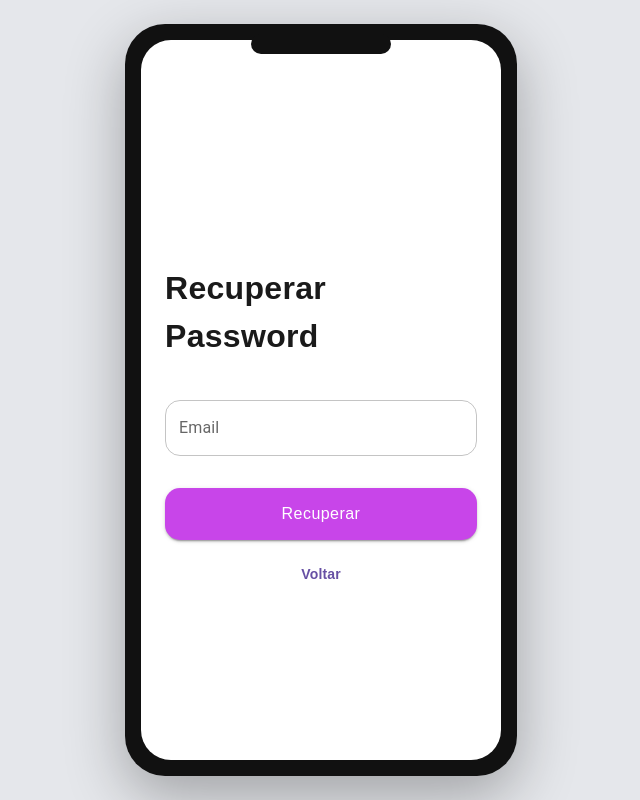
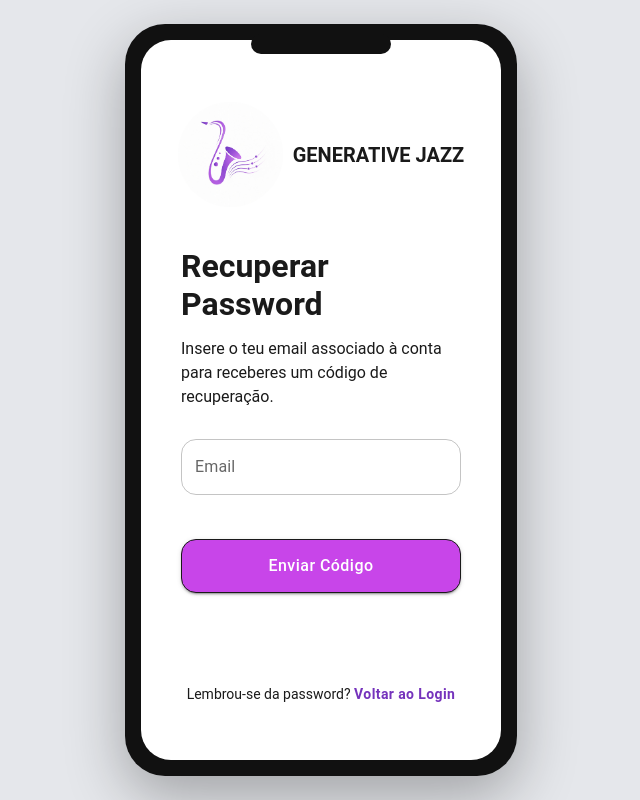
Before and after one commit to BrSalv2006/IHC_Trabalho, a React (Create React App) app: page /recuperar-password in a window 1280 px wide. Shown: the whole page, without its empty margins (319-959 px from the left). Built offline with nearby package versions, Linux system fonts and the light colour scheme; no server answers.

Commit message:
Refactor RecuperarPassword screen to enhance user experience with improved form handling, validation, and error messaging; integrate Snackbar for feedback.

```diff
--- a/src/components/TextField/index.js
+++ b/src/components/TextField/index.js
@@ -1,8 +1,26 @@
-import { forwardRef } from "react"
+import React, { forwardRef } from "react"
 import { TextField } from "@mui/material"
 import "./style.css"
 
-const CustomTextField = forwardRef(({ fullWidth = true, variant = "outlined", margin = "normal", className = "", ...props }, ref) => {
+const CustomTextField = forwardRef((props, ref) => {
+	const {
+		fullWidth = true,
+		variant = "outlined",
+		margin = "normal",
+		className = "",
+		helperText,
+		FormHelperTextProps,
+		...rest
+	} = props
+
+	let tooltipText = ""
+
+	if (typeof helperText === "string") {
+		if (helperText.trim() !== "") {
+			tooltipText = helperText
+		}
+	}
+
 	return (
 		<TextField
 			ref={ref}
@@ -10,7 +28,12 @@ const CustomTextField = forwardRef(({ fullWidth = true, variant = "outlined", ma
 			variant={variant}
 			margin={margin}
 			className={`custom-input-field ${className}`}
-			{...props}
+			helperText={helperText}
+			FormHelperTextProps={{
+				title: tooltipText,
+				...FormHelperTextProps
+			}}
+			{...rest}
 		/>
 	)
 })
--- a/src/components/TextField/style.css
+++ b/src/components/TextField/style.css
@@ -17,3 +17,18 @@
 .custom-input-field .MuiOutlinedInput-root.Mui-focused:not(.Mui-error) .MuiSvgIcon-root {
 	color: var(--Border-Default);
 }
+
+.custom-input-field {
+	margin-bottom: 20px !important;
+}
+
+.custom-input-field .MuiFormHelperText-root {
+	position: absolute;
+	bottom: -22px;
+	white-space: nowrap !important;
+	overflow: hidden !important;
+	text-overflow: ellipsis !important;
+	display: block !important;
+	margin-left: 14px;
+	margin-right: 14px;
+}
--- a/src/screens/RecuperarPassword/index.js
+++ b/src/screens/RecuperarPassword/index.js
@@ -1,56 +1,252 @@
 import React, { useState } from "react"
-import { useSignIn } from "@clerk/clerk-react" // Hook correto
-import { Box, Typography, TextField, Button, Link } from "@mui/material"
+import { useNavigate } from "react-router-dom"
+import { useSignIn } from "@clerk/clerk-react"
+import { Snackbar, Alert } from "@mui/material"
 
+import Page from '../../components/Page'
+import Header from '../../components/Header'
+import ContentBox from '../../components/ContentBox'
+import TextField from '../../components/TextField'
+import PrimaryButton from '../../components/PrimaryButton'
+import TextButton from '../../components/TextButton'
+
+import "./style.css"
 
 function RecuperarPassword() {
-	const { isLoaded, signIn } = useSignIn() // Hook de SignIn
+	const { isLoaded, signIn, setActive } = useSignIn()
+	const navigate = useNavigate()
+
 	const [email, setEmail] = useState("")
+	const [code, setCode] = useState("")
+	const [password, setPassword] = useState("")
 
-	const handleSubmit = async (e) => {
+	const [pendingVerification, setPendingVerification] = useState(false)
+	const [loading, setLoading] = useState(false)
+	const [errors, setErrors] = useState({})
+
+	const [apiMessage, setApiMessage] = useState("")
+	const [snackbarSeverity, setSnackbarSeverity] = useState("error")
+	const [openSnackbar, setOpenSnackbar] = useState(false)
+
+	const handleCloseSnackbar = (event, reason) => {
+		if (reason === 'clickaway') {
+			return
+		}
+
+		setOpenSnackbar(false)
+	}
+
+	const handleRequestCode = async (e) => {
 		e.preventDefault()
-		if (!isLoaded) return
+
+		if (!isLoaded || loading) {
+			return
+		}
+
+		const newErrors = {}
+
+		if (!email) {
+			newErrors.email = "O email é obrigatório."
+		}
+
+		setErrors(newErrors)
+
+		if (Object.keys(newErrors).length > 0) {
+			return
+		}
+
+		setLoading(true)
 
 		try {
-			// Inicia o processo de reset de password
 			await signIn.create({
 				strategy: "reset_password_email_code",
 				identifier: email,
 			})
-			alert("Foi enviado um código para o teu email para recuperares a password.")
-		} catch (err) {
-			alert("Erro ao recuperar: " + err.errors[0].message)
+
+			setPendingVerification(true)
+			setApiMessage("Foi enviado um código para o teu email!")
+			setSnackbarSeverity("success")
+			setOpenSnackbar(true)
+		} catch (error) {
+			console.error("Erro no Clerk:", error)
+
+			setApiMessage(error?.errors?.[0]?.longMessage || error?.errors?.[0]?.message || "Ocorreu um erro. Verifica o teu email.")
+			setSnackbarSeverity("error")
+			setOpenSnackbar(true)
+		} finally {
+			setLoading(false)
+		}
+	}
+
+	const handleResetPassword = async (e) => {
+		e.preventDefault()
+
+		if (!isLoaded || loading) {
+			return
+		}
+
+		const newErrors = {}
+
+		if (!code) {
+			newErrors.code = "O código é obrigatório."
+		}
+
+		if (!password) {
+			newErrors.password = "A nova password é obrigatória."
+		} else if (password.length < 8) {
+			newErrors.password = "A password tem de ter pelo menos 8 caracteres."
+		}
+
+		setErrors(newErrors)
+
+		if (Object.keys(newErrors).length > 0) {
+			return
+		}
+
+		setLoading(true)
+
+		try {
+			const result = await signIn.attemptFirstFactor({
+				strategy: "reset_password_email_code",
+				code: code,
+				password: password,
+			})
+
+			if (result.status === "complete") {
+				await setActive({ session: result.createdSessionId })
+				navigate("/")
+			}
+		} catch (error) {
+			console.error("Erro no Clerk:", error)
+
+			setApiMessage("O código está incorreto ou expirou. Tenta novamente.")
+			setSnackbarSeverity("error")
+			setOpenSnackbar(true)
+		} finally {
+			setLoading(false)
 		}
 	}
 
 	return (
-		<Box sx={{ p: 3, display: 'flex', flexDirection: 'column', height: '100%', justifyContent: 'center', fontFamily: 'sans-serif' }}>
+		<Page>
+			<Header />
+			<ContentBox className="recover-content-box">
+				{!pendingVerification ? (
+					<>
+						<h1 className="recover-main-title">Recuperar Password</h1>
+						<p className="recover-subtitle">
+							Insere o teu email associado à conta para receberes um código de recuperação.
+						</p>
 
+						<form key="request-code-form" onSubmit={handleRequestCode}>
+							<TextField
+								label="Email"
+								type="email"
+								autoComplete="email"
+								value={email}
+								onChange={(e) => {
+									setEmail(e.target.value)
+									setErrors({ ...errors, email: "" })
+								}}
+								error={Boolean(errors.email)}
+								helperText={errors.email}
+								disabled={loading}
+							/>
 
-			{/* Título */}
-			<Typography sx={{ fontSize: "32px", fontWeight: 700, color: "#1A1A1A", mb: 3, fontFamily: 'sans-serif' }}>
-				Recuperar Password
-			</Typography>
+							<PrimaryButton type="submit" loading={loading}>
+								Enviar Código
+							</PrimaryButton>
+						</form>
 
-			<form onSubmit={handleSubmit}>
-				<TextField
-					fullWidth label="Email" margin="normal" variant="outlined"
-					value={email}
-					onChange={(e) => setEmail(e.target.value)}
-					sx={{ '& .MuiOutlinedInput-root': { borderRadius: '15px', fontFamily: 'sans-serif' } }}
-				/>
+						<p className="recover-footer-text">
+							Lembrou-se da password?{" "}
+							<TextButton
+								onClick={() => {
+									navigate("/login")
+								}}
+							>
+								Voltar ao Login
+							</TextButton>
+						</p>
+					</>
+				) : (
+					<>
+						<h1 className="recover-main-title">Redefinir Password</h1>
+						<p className="recover-subtitle">
+							Enviámos um código para {email}.
+						</p>
 
-				<Button fullWidth type="submit" variant="contained"
-					sx={{ mt: 3, bgcolor: '#C845E9', borderRadius: '15px', py: 1.5, textTransform: 'none', fontSize: '16px', fontFamily: 'sans-serif' }}>
-					Recuperar
-				</Button>
-			</form>
+						<form key="reset-password-form" onSubmit={handleResetPassword} autoComplete="off">
+							<TextField
+								label="Código de verificação"
+								type="text"
+								autoComplete="one-time-code"
+								value={code}
+								onChange={(e) => {
+									setCode(e.target.value)
+									setErrors({ ...errors, code: "" })
+								}}
+								error={Boolean(errors.code)}
+								helperText={errors.code}
+								disabled={loading}
+							/>
 
-			{/* Rodapé: Voltar */}
-			<Typography sx={{ mt: 3, textAlign: 'center', fontSize: '14px', fontFamily: 'sans-serif' }}>
-				<Link href="/login" sx={{ color: '#6750A4', fontWeight: 'bold', textDecoration: 'none' }}>Voltar</Link>
-			</Typography>
-		</Box>
+							<TextField
+								label="Nova Password"
+								type="password"
+								autoComplete="new-password"
+								value={password}
+								onChange={(e) => {
+									setPassword(e.target.value)
+									setErrors({ ...errors, password: "" })
+								}}
+								error={Boolean(errors.password)}
+								helperText={errors.password}
+								disabled={loading}
+							/>
+
+							<PrimaryButton type="submit" disabled={loading}>
+								{loading ? "A guardar..." : "Redefinir e Entrar"}
+							</PrimaryButton>
+						</form>
+						<p className="recover-footer-text">
+							<TextButton
+								onClick={() => {
+									setPendingVerification(false)
+								}}
+								disabled={loading}
+							>
+								Pedir um novo código
+							</TextButton>
+						</p>
+					</>
+				)}
+			</ContentBox>
+			<Snackbar
+				open={openSnackbar}
+				autoHideDuration={6000}
+				onClose={handleCloseSnackbar}
+				sx={{
+					position: 'absolute !important',
+					bottom: '32px !important',
+					left: '32px !important',
+					right: '32px !important',
+					width: 'auto !important'
+				}}
+			>
+				<Alert
+					onClose={handleCloseSnackbar}
+					severity={snackbarSeverity}
+					sx={{
+						width: '100%',
+						borderRadius: '15px',
+						boxShadow: '0px 4px 12px rgba(0,0,0,0.1)'
+					}}
+				>
+					{apiMessage}
+				</Alert>
+			</Snackbar>
+		</Page>
 	)
 }
 
--- a/src/screens/RecuperarPassword/style.css
+++ b/src/screens/RecuperarPassword/style.css
@@ -0,0 +1,36 @@
+.recover-content-box {
+	gap: 14px;
+	flex-grow: 1;
+}
+
+.recover-main-title {
+	font-size: 32px;
+	font-weight: 700;
+	color: var(--Text-Primary);
+	margin: 0 0 0 0;
+	text-align: left;
+}
+
+.recover-subtitle {
+	font-size: 16px;
+	color: var(--Text-Primary);
+	margin: 0 0 0 0;
+	text-align: left;
+	line-height: 1.5;
+}
+
+.recover-content-box form {
+	width: 100%;
+	display: flex;
+	flex-direction: column;
+	align-items: flex-start;
+}
+
+.recover-footer-text {
+	margin-top: auto;
+	padding-top: 24px;
+	text-align: center;
+	font-size: 14px;
+	color: var(--Text-Primary);
+	width: 100%;
+}
--- a/src/screens/Registo/index.js
+++ b/src/screens/Registo/index.js
@@ -72,10 +72,10 @@ function Registo() {
 
 			await signUp.prepareEmailAddressVerification({ strategy: "email_code" })
 			setPendingVerification(true)
-		} catch (err) {
-			console.error("Erro no Clerk:", err)
+		} catch (error) {
+			console.error("Erro no Clerk:", error)
 
-			setApiError(err?.errors?.[0]?.longMessage || err?.errors?.[0]?.message || "Verifica os teus dados.")
+			setApiError(error?.errors?.[0]?.longMessage || error?.errors?.[0]?.message || "Verifica os teus dados.")
 			setOpenSnackbar(true)
 		} finally {
 			setLoading(false)
@@ -108,7 +108,7 @@ function Registo() {
 				await setActive({ session: completeSignUp.createdSessionId })
 				navigate("/")
 			}
-		} catch (err) {
+		} catch (or) {
 			setApiError("O código está incorreto ou expirou. Tenta novamente.")
 			setOpenSnackbar(true)
 		} finally {
```
